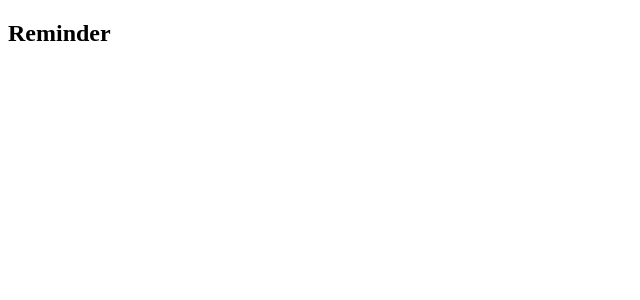
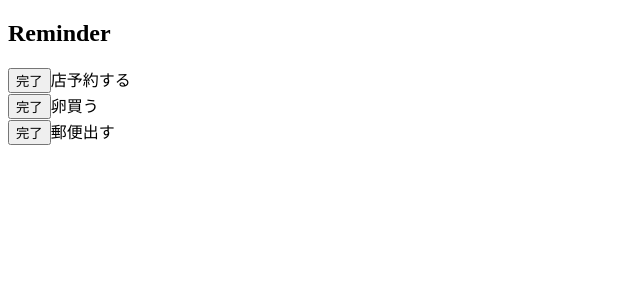
Before and after one commit to nogi369/udemy-todo-list, a React (Vite) app: page / in a window 1280 px wide. Shown: the top 300 px of the page, without its empty margins (0-640 px from the left). Built offline with nearby package versions, Linux system fonts and the light colour scheme.

Commit message:
add: 一覧表示

```diff
--- a/src/components/List.jsx
+++ b/src/components/List.jsx
@@ -1,3 +1,17 @@
-export const List = () => {
+export const List = ( {todos} ) => {
+  const complete = () => {
 
+  }
+  return (
+    <div>
+      {todos.map(todo => {
+        return (
+          <div key={todo.id}>
+            <button onClick={() => complete()}>完了</button>
+            <span>{todo.content}</span>
+          </div>
+        )
+      })}
+  </div>
+  )
 }
--- a/src/components/Todo.jsx
+++ b/src/components/Todo.jsx
@@ -1,9 +1,29 @@
 import { List } from "./List"
 import { Form } from "./Form"
+import { useState } from "react";
 
 export const Todo = () => {
-  <>
+  const todosList = () => [
+    {
+      id: 1,
+      content: "店予約する"
+    },
+    {
+      id: 2,
+      content: "卵買う"
+    },
+    {
+      id: 3,
+      content: "郵便出す"
+    },
+  ];
+
+  const [ todos, setTodos ] = useState(todosList);
+
+  return (
+    <>
     <Form />
-    <List />
-  </>
+    <List todos={todos} />
+    </>
+  )
 }
```
Also changed, not shown: .eslintrc.cjs.
